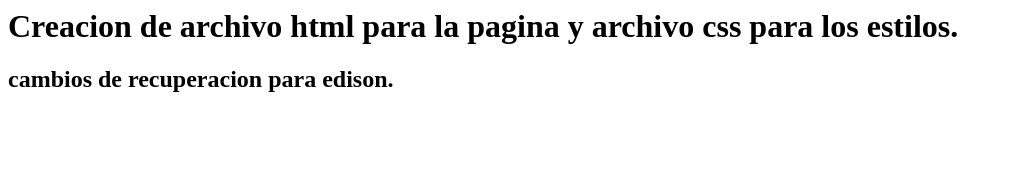
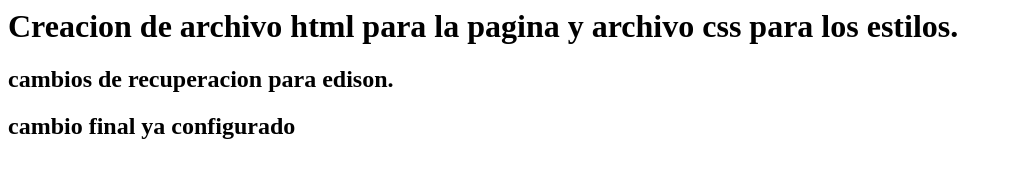
Before and after one commit to CriSant20/CFASOFT_CaritasFelices, a plain HTML site: page index.html in a window 1280 px wide. Shown: the whole page, without its empty margins (0-1012 px from the left). Drawn offline with Linux system fonts and the light colour scheme.

Commit message:
cambio final final

```diff
--- a/index.html
+++ b/index.html
@@ -11,5 +11,8 @@
     <h2>
         cambios de recuperacion para edison.
     </h2>
+    <h2>
+        cambio final ya configurado
+    </h2>
 </body>
 </html>
```
